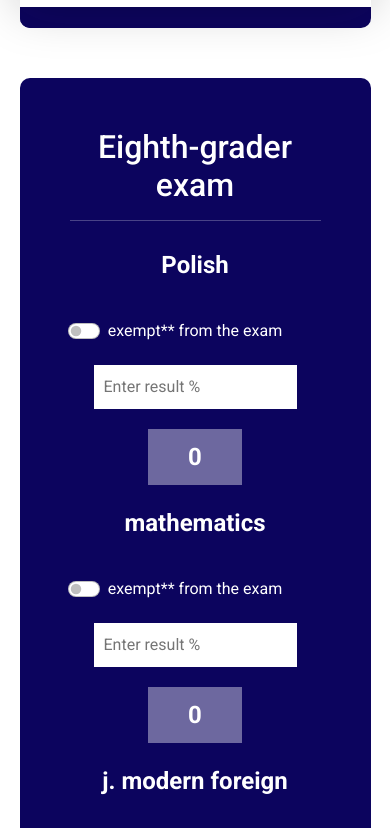
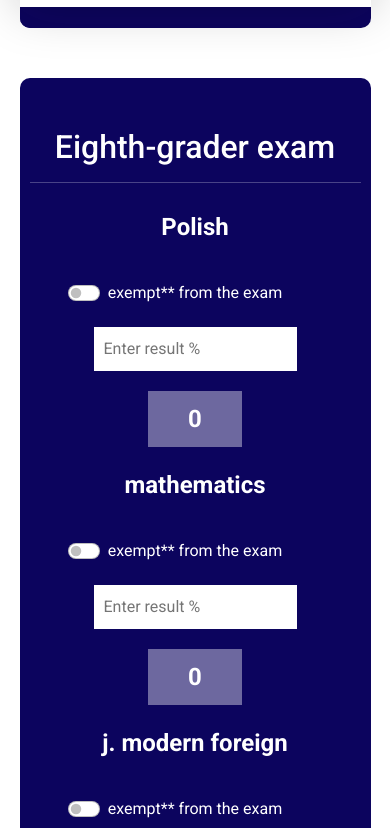
Before and after one commit to sujonmir/edupointcal, a plain HTML site: page index.html in a window 390 px wide. Shown: the part 837-1665 px from the top of the page. Drawn offline with nearby package versions, Linux system fonts and the light colour scheme.

Commit message:
3rd commit

```diff
--- a/style.css
+++ b/style.css
@@ -260,9 +260,10 @@ body {
 }
 
 /*quiz global style start*/
-#quizes{
+#quizes {
     display: none;
 }
+
 .quiz {
     background: #fff;
     margin-top: 50px;
@@ -346,6 +347,7 @@ body {
 
 /*responsive style start*/
 @media only screen and (max-width: 600px) {
+
     .headingSection {
         background-image: none;
         background: var(--bg);
@@ -391,6 +393,10 @@ body {
 
     .inTittle {
         display: none !important;
+    }
+
+    .sec .wrapper {
+        padding: 50px 10px;
     }
 
     .sec .wrapper .inputWrapper {
```
